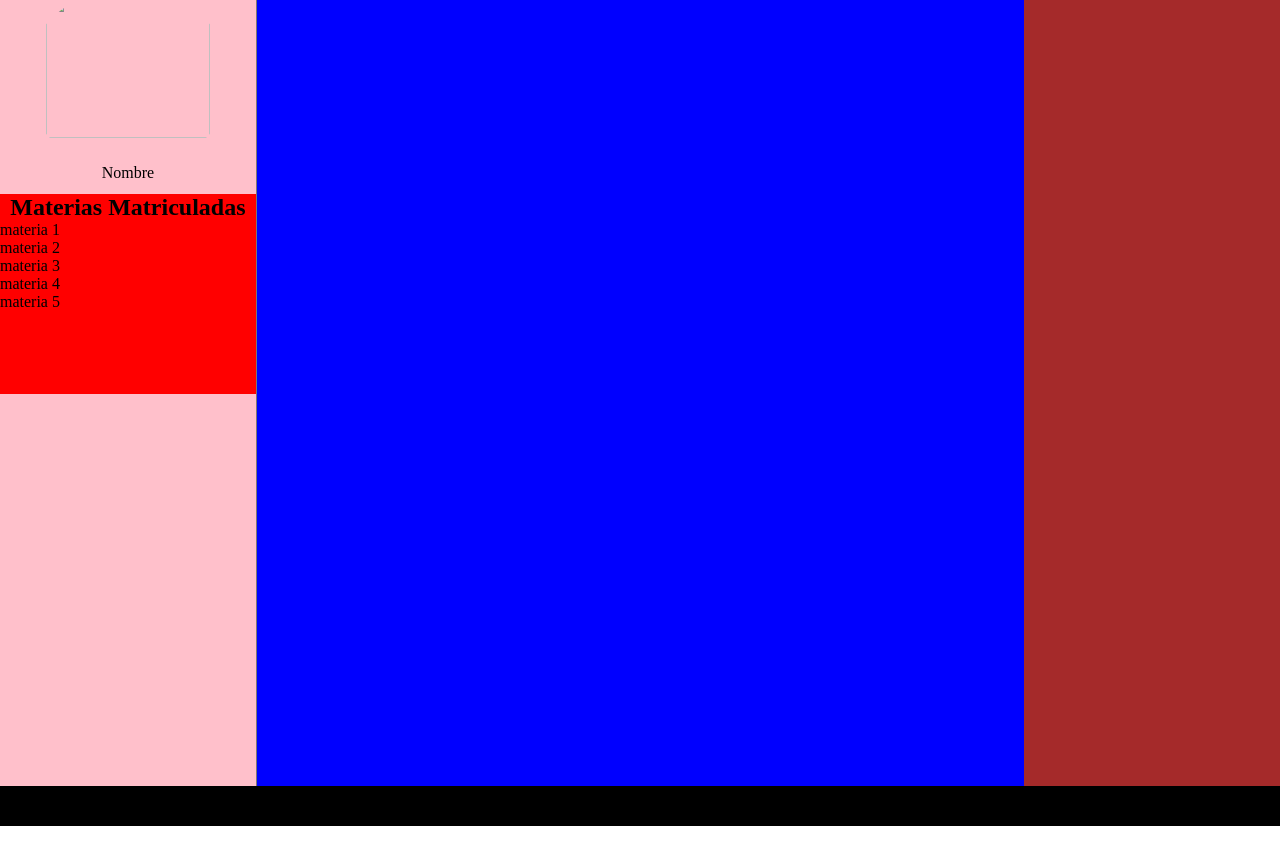
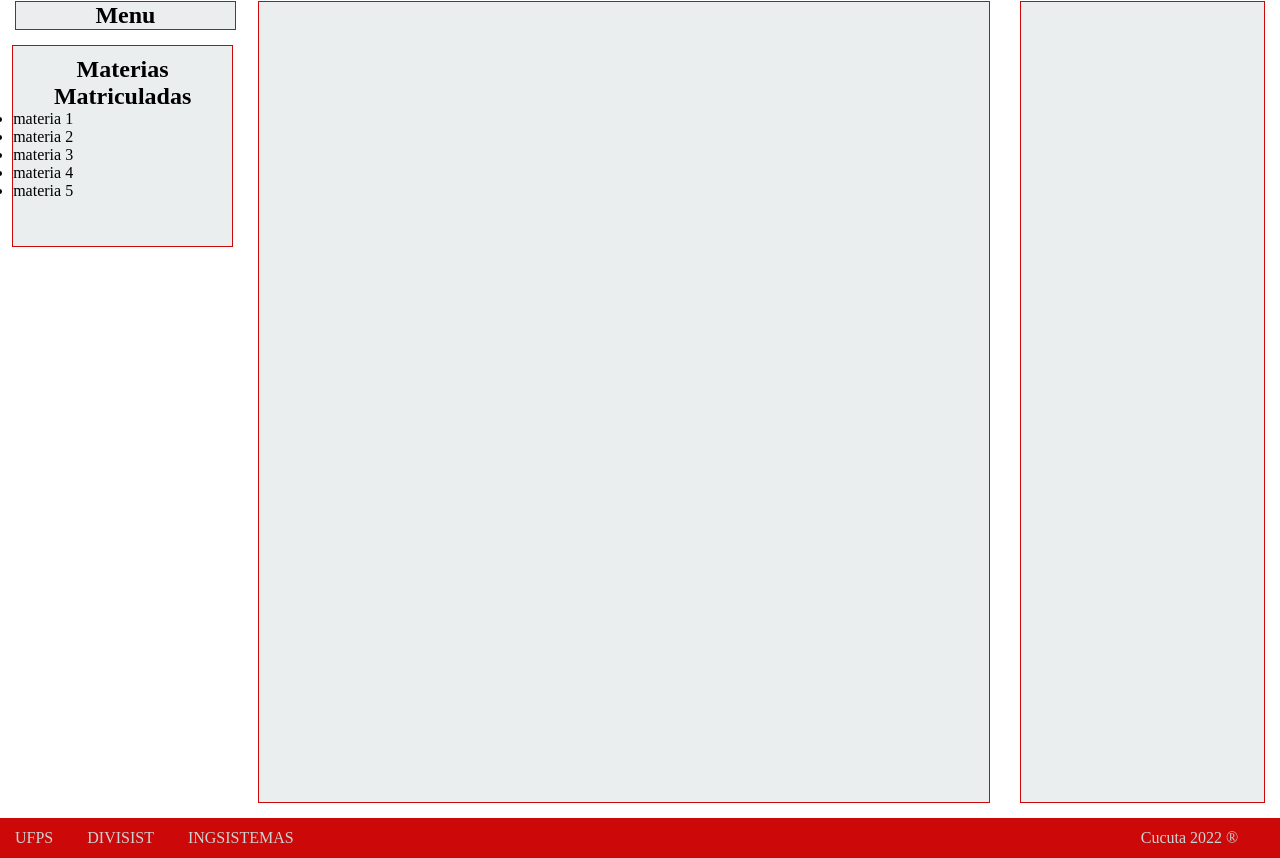
Before and after one commit to CamiloENunciraN/Proyecto-Seguimiento-Academico, a plain HTML site: page html/dashboard.html in a window 1280 px wide. Shown: the part 64-922 px from the top of the page. Before the commit the page ends 890 px from the top, so only its background shows below. Drawn offline with Linux system fonts and the light colour scheme; files whose address does not match are found by name.

Commit message:
estilos zona principal

```diff
--- a/css/style.css
+++ b/css/style.css
@@ -143,7 +143,7 @@ display: flex;
   justify-content: center;
   align-items: center;
   background-color: var(--myRojo);
-  color: white;
+  color:var(--myGris);
 }
 
 .menu_opciones{
@@ -172,35 +172,33 @@ border: none;
 /*columna izquierda*/
 .profile{
   width: 20%;
-  height: 100vh;
-  background-color: pink;
-  border-right: 1px solid rgb(125, 119, 116);
-
 }
 
-.profile_datos{
-
-  width: 100%;
-  height: 200px;
+.profile_menu{
+  width: 90%;
+  margin-top: 15px;
+  margin-bottom: 15px;
   text-align: center;
-
+  background-color: var(--myGris2);
+  border: 1px solid;
+  border-color: var(--myRojo);
+  margin: 15px;
 }
 
-.profile_datos img{
-  margin-top: 3%;
-  width: 80%;
-  height: 85%;
-  border-radius: 500px;
-}
 
 .profile_materias{
-  background-color: red;
-  width: 100%;
+  background-color: var(--myGris2);
+  width: 90%;
   height: 200px;
   margin-top: 3%;
+  margin-left: 5%;
+  margin-right: 5%;
+  border: 1px solid;
+  border-color: var(--myRojo);
 }
 
 .profile_materias h2{
+  margin-top: 10px;
   text-align: center;
 }
 
@@ -209,16 +207,22 @@ border: none;
 .info{
   width: 60%;
   height: 100vh;
-  background-color: blue;
+  background-color: var(--myGris2);
   display: flex;
+  border: 1px solid;
+  border-color: var(--myRojo);
+  margin:15px;
 }
 
 /*columna derecha*/
 .otros{
   width: 20%;
   height: 100vh;
-  background-color: brown;
+  background-color: var(--myGris2);
   display: flex;
+  margin: 15px;
+  border: 1px solid;
+  border-color: var(--myRojo);
 }
 
 
@@ -226,5 +230,20 @@ border: none;
 footer {
   width: 100%;
   height: 40px;
-  background-color: black
+  background-color: var(--myRojo);
+  display: flex;
+  align-items: center;
+  color: var(--myGris);
+  text-decoration: none;
 }
+
+footer a{
+  margin-left: 15px;
+  margin-right: 15px;
+  color: var(--myGris);
+  text-decoration: none;
+}
+
+#creditos{
+  margin-left: 65%;
+}
--- a/html/dashboard.html
+++ b/html/dashboard.html
@@ -16,8 +16,7 @@
       </div>
       <div class="menu_opciones">
         <select name="select" class="Opciones">
-          <option value="value1">...</option>
-          <option value="value2">Value 2</option>
+          <option value="value1">Nombre Usuario</option>
           <option value="Cerrar Sesion">Cerrar Sesion</option>
         </select>
       </div>
@@ -27,9 +26,8 @@
 
 
     <section class="profile">
-      <div class="profile_datos">
-        <img src="C:\Users\CamiloN\Desktop\Proyecto-Seguimiento-Academico\img\0000.jpg" alt="">
-        <a >Nombre</a>
+      <div class="profile_menu">
+        <h1>Menu</h1>
       </div>
 
       <div class="profile_materias">
@@ -55,6 +53,13 @@
   </body>
 
   <footer>
+    <div class="link">
+      <a href="https://ww2.ufps.edu.co/">UFPS</a>
+      <a href="https://divisist2.ufps.edu.co/">DIVISIST</a>
+      <a href="https://ingsistemas.cloud.ufps.edu.co/">INGSISTEMAS</a>
+    </div>
+
+      <a id="creditos" >Cucuta 2022 ®</a>
 
   </footer>
 
```
